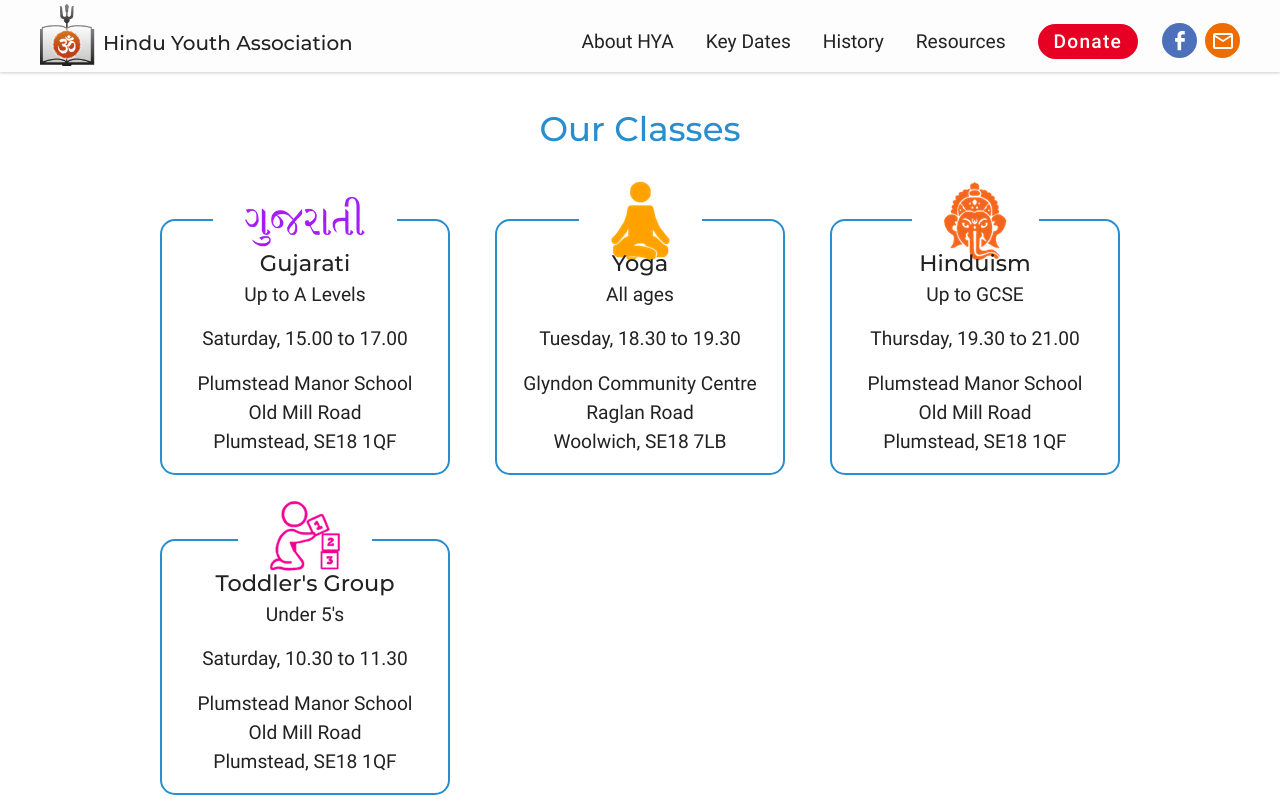
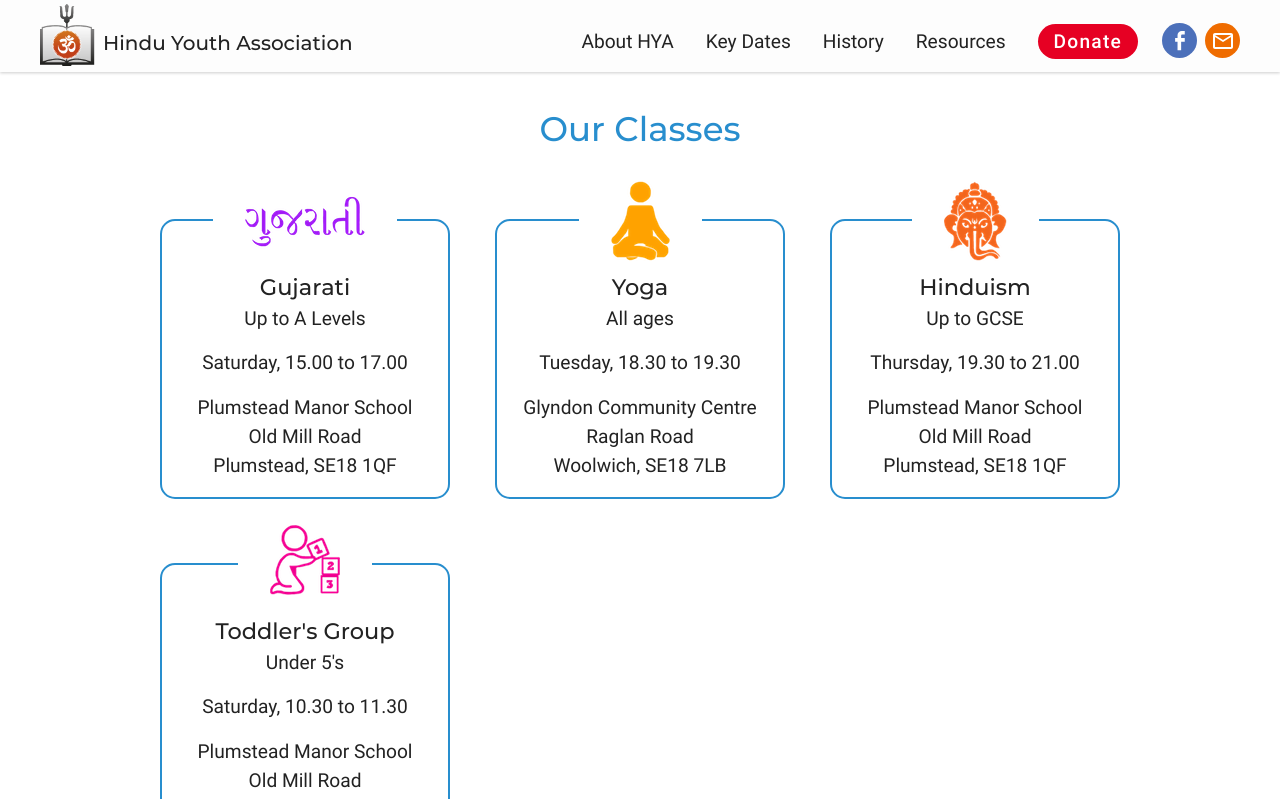
Before and after one commit to miteshsevani/hya, a React (Create React App) app: page / in a window 1280 px wide. Shown: the top 799 px of the page. Built offline with nearby package versions, Linux system fonts and the light colour scheme.

Commit message:
Content updates

```diff
--- a/src/components/Panel.js
+++ b/src/components/Card.js
@@ -1,9 +1,9 @@
 import React from 'react'
-import '../stylesheets/panel.css'
+import '../stylesheets/card.css'
 
-const Panel = (props) => {
+const Card = (props) => {
   return (
-    <div className={`class ${props.data.className}`}>
+    <div className={`card ${props.data.className}`}>
       <img className="class-icon" src={props.data.icon} alt={props.data.subject} />
       <h3 className="class-name">{props.data.subject}</h3>
       <div className="years">{props.data.years}</div>
@@ -16,4 +16,4 @@ const Panel = (props) => {
   )
 }
 
-export default Panel;
+export default Card;
--- a/src/components/Donate.js
+++ b/src/components/Donate.js
@@ -4,7 +4,8 @@ import '../stylesheets/donate.css'
 const Donate = () => {
   return(
     <div className="content">
-      <h1 className="title">Donate</h1>
+      <h1 className="title">Donate</h1><br/>
+      <h3>Donate securely via PayPal</h3>
       <p>We are a voluntary, not-for-profit organisation. In order for us to continue our classes, we welcome any contributions.</p>
       <p>You can opt to contribute via a <b>one-off</b>&nbsp;or a <b>monthly</b> donation.</p>
       <p>Thank you for your support.</p>
--- a/src/components/Home.js
+++ b/src/components/Home.js
@@ -1,5 +1,5 @@
 import React from 'react'
-import Panel from './Panel'
+import Card from './Card'
 import '../stylesheets/home.css'
 
 import Banner from './Banner'
@@ -15,7 +15,7 @@ const Home = () => {
         <div className="classes">
           {data.index.classes.map((val, key) => {
             return(
-              <Panel key={key} data={val} />
+              <Card key={key} data={val} />
             )
           })}
         </div>
--- /dev/null
+++ b/src/stylesheets/card.css
@@ -0,0 +1,58 @@
+.card {
+  border: 2px solid #288ECE;
+  border-radius: 15px;
+  width: 270px;
+  height: 200px;
+  margin: 32px 16px;
+  padding: 40px 8px 16px 8px;
+  position: relative;
+  display: flex;
+  flex-direction: column;
+  align-items: center;
+  justify-content: flex-end;
+}
+
+.card h3 {
+  padding: 0 16px;
+  z-index: 1;
+}
+
+.card img {
+  position: absolute;
+  background: #ffffff;
+  width: 50px;
+  top: -36px;
+  padding: 8px 16px;
+}
+
+.card .day-time {
+  padding: 16px 0;
+  font-weight: normal;
+}
+
+.card.yoga img,
+.card.hinduism img {
+  top: -50px;
+}
+
+
+@media all and (min-width: 768px) {
+  .card {
+    width: 296px;
+    height: 220px;
+  }
+  .card img {
+    width: auto;
+    top: -56px;
+    padding: 16px 32px;
+  }
+  .card.yoga img, .card.hinduism img {
+    top: -56px;
+  }
+}
+
+@media all and (min-width: 992px) {
+  .card {
+    width: 270px;
+  }
+}
--- a/src/stylesheets/panel.css
+++ /dev/null
@@ -1,58 +0,0 @@
-.class {
-  border: 2px solid #288ECE;
-  border-radius: 15px;
-  width: 270px;
-  height: 200px;
-  margin: 32px 16px;
-  padding: 16px 8px;
-  position: relative;
-  display: flex;
-  flex-direction: column;
-  align-items: center;
-  justify-content: flex-end;
-}
-
-.class h3 {
-  padding: 0 16px;
-  z-index: 1;
-}
-
-.class img {
-  position: absolute;
-  background: #ffffff;
-  width: 50px;
-  top: -36px;
-  padding: 8px 16px;
-}
-
-.class .day-time {
-  padding: 16px 0;
-  font-weight: normal;
-}
-
-.class.yoga img,
-.class.hinduism img {
-  top: -50px;
-}
-
-
-@media all and (min-width: 768px) {
-  .class {
-    width: 296px;
-    height: 220px;
-  }
-  .class img {
-    width: auto;
-    top: -56px;
-    padding: 16px 32px;
-  }
-  .class.yoga img, .class.hinduism img {
-    top: -56px;
-  }
-}
-
-@media all and (min-width: 992px) {
-  .class {
-    width: 270px;
-  }
-}
```
Also changed, not shown: src/stylesheets/home.css (line endings or trailing spaces).
